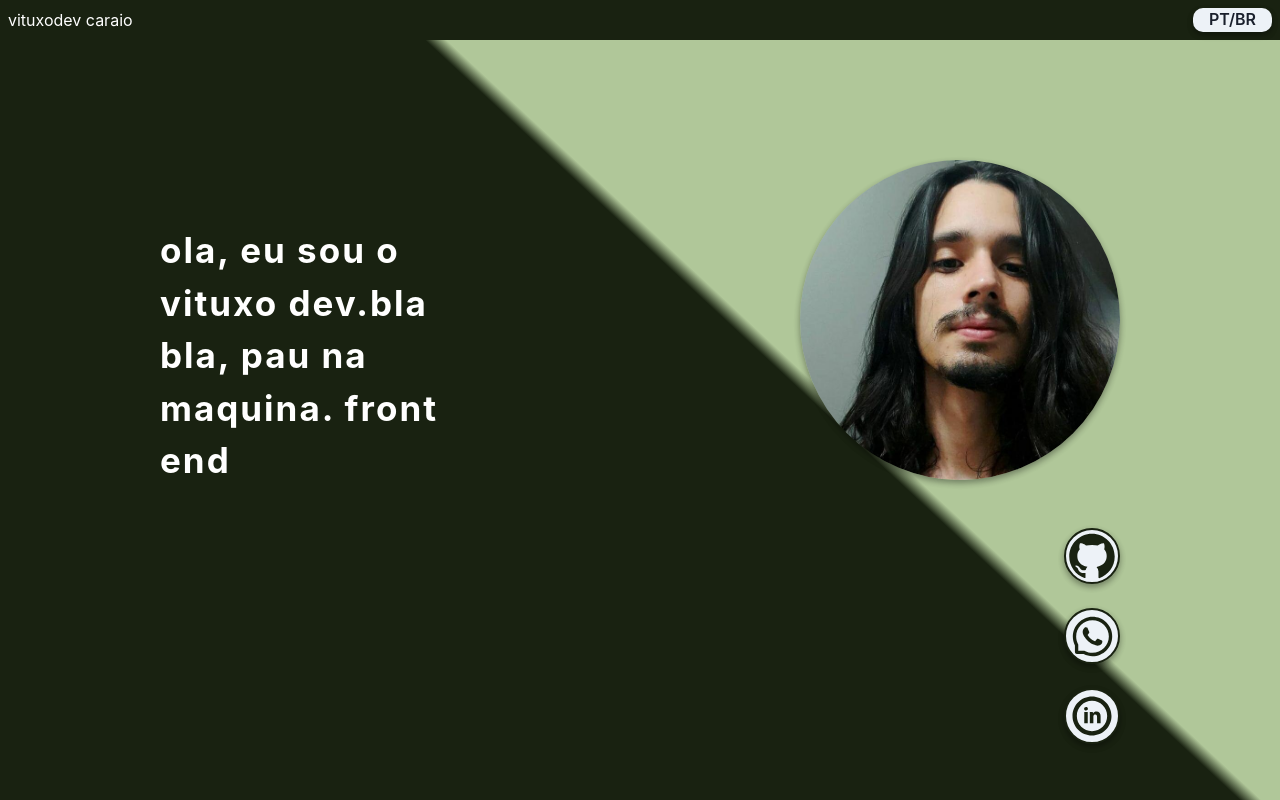
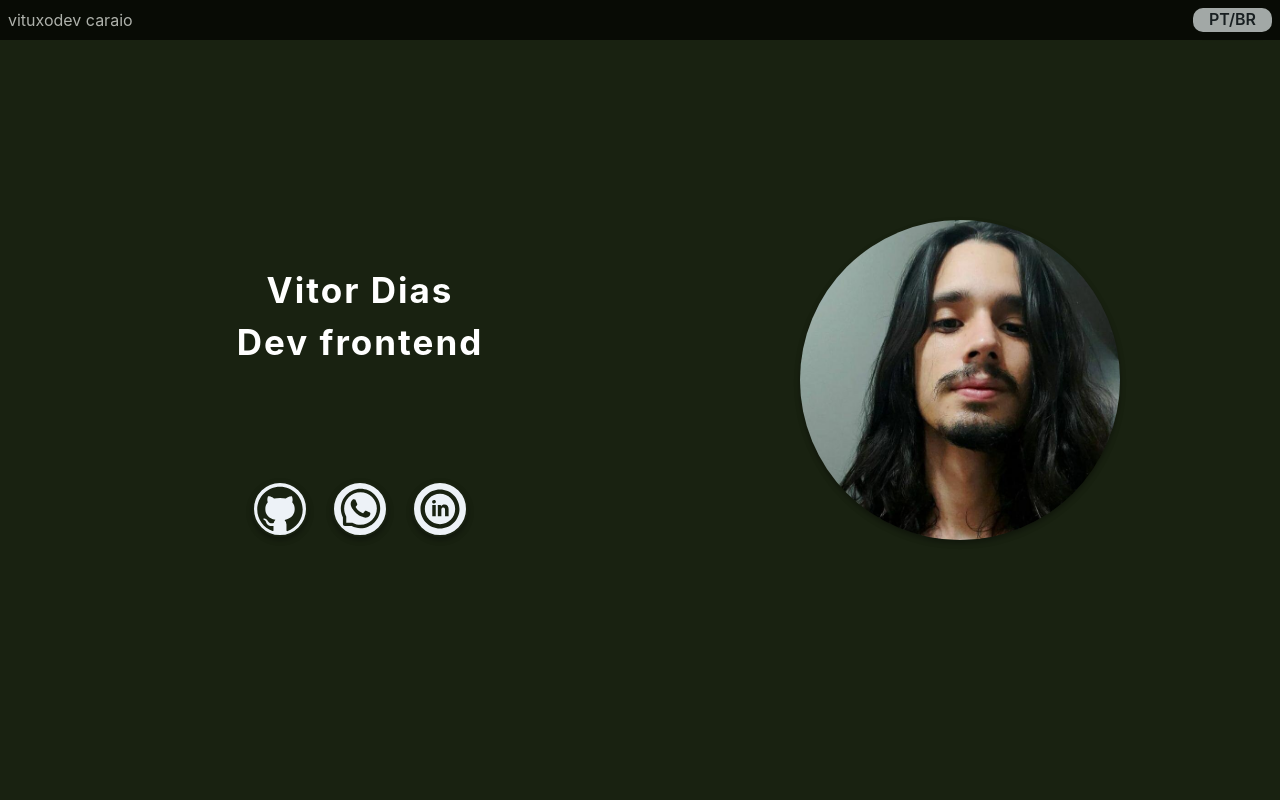
Before and after one commit to victorrdias/portfolio, a Next.js app: page / in a window 1280 px wide. Shown: the top 800 px of the page. Built offline with nearby package versions, Linux system fonts and the light colour scheme.

Commit message:
fix hero section

```diff
--- a/components/Header.tsx
+++ b/components/Header.tsx
@@ -6,12 +6,13 @@ const Header = () => {
     <Flex
       align="center"
       px="2"
-      bgColor="#192211"
+      bgColor="black"
       minH="5vh"
       w="100%"
       justify="space-between"
       position="fixed"
       zIndex={1}
+      opacity={0.65}
     >
       <Text color="white">vituxodev caraio</Text>
       <Button
--- a/components/Subhero.tsx
+++ b/components/Subhero.tsx
@@ -1,6 +1,6 @@
 import { Container, Flex, Text, Image } from "@chakra-ui/react";
 import React from "react";
-import SocialButtons from "./SocialButtons";
+import SocialButtons from "./socialButtons/SocialButtons";
 
 const Subhero = () => {
   return (
--- a/components/footer/Footer.tsx
+++ b/components/footer/Footer.tsx
@@ -1,6 +1,6 @@
 import React from "react";
 import { Flex, IconButton, Link, Text } from "@chakra-ui/react";
-import SocialButtons from "../SocialButtons";
+import SocialButtons from "../socialButtons/SocialButtons";
 import { AiFillGithub, AiOutlineWhatsApp } from "react-icons/ai";
 import { TiSocialLinkedinCircular } from "react-icons/ti";
 
--- a/components/hero/Hero.tsx
+++ b/components/hero/Hero.tsx
@@ -1,68 +1,77 @@
-import {
-  Flex,
-  Grid,
-  GridItem,
-  IconButton,
-  Image,
-  Text,
-} from "@chakra-ui/react";
+import { Flex, Grid, GridItem, Image, Text } from "@chakra-ui/react";
 import React from "react";
-import { AiFillGithub } from "react-icons/ai";
-import { IoLogoWhatsapp } from "react-icons/io";
-import { TiSocialLinkedinCircular } from "react-icons/ti";
-import SocialButtons from "../SocialButtons";
+import InvertedSocialButtons from "../socialButtons/invertedSocialButtons";
 
 const Hero = () => {
   return (
-    <Flex
-      minH="100vh"
-      minW="100vw"
-      w="100vw"
-      //background="linear-gradient(43deg, rgba(25,34,17,1) 48%, rgba(176,199,153,1) 100%)"
-      background="linear-gradient(43deg, rgba(25,34,17,1) 58%, rgba(176,199,153,1) 59%)"
-    >
-      {/* <Image
-        alt="bg"
-        src="/assets/bg-image.png.png"
-        position="absolute"
+    <Flex minH="100vh" minW="100vw" w="100vw" bgColor="#192211">
+      <Grid
+        templateColumns={{ base: "repeat(1,1fr)", md: "repeat(2,1fr)" }}
         w="100%"
-        minH="100%"
-        boxShadow="rgba(0, 0, 0, 0.16) 0px 3px 6px, rgba(0, 0, 0, 0.23) 0px 3px 6px;"
-        zIndex={-1}
-      /> */}
-
-      <Grid templateColumns="repeat(2,1fr)">
+      >
         <GridItem
           as={Flex}
           direction="column"
-          py={{ base: "14rem", md: "20rem", lg: "14rem" }}
           pl={{ base: "2rem", md: "6rem", lg: "8rem", xl: "10rem" }}
           pr={{ base: "0.5rem", md: "3rem", lg: "4rem", xl: "5rem" }}
-          gap="11rem"
+          gap="7rem"
+          justify="center"
+          w={{ base: "100vw", md: "100%" }}
         >
-          <Text
-            fontSize={{ base: "15", md: "25", lg: "30", xl: "35" }}
-            color="white"
-            fontWeight="bold"
-            letterSpacing={2}
+          <Flex direction="column" align="center">
+            <Text
+              fontSize={{ base: "15", md: "25", lg: "30", xl: "35" }}
+              color="white"
+              fontWeight="bold"
+              letterSpacing={2}
+            >
+              Vitor Dias
+            </Text>
+            <Text
+              fontSize={{ base: "15", md: "25", lg: "30", xl: "35" }}
+              color="white"
+              fontWeight="bold"
+              letterSpacing={2}
+            >
+              Dev frontend
+            </Text>
+          </Flex>
+          <Flex
+            direction="column"
+            align={{ base: "center", md: "center", lg: "center" }}
+            gap="5rem"
           >
-            ola, eu sou o vituxo dev.bla bla, pau na maquina. front end
-          </Text>
+            <Image
+              display={{ base: "flex", md: "none" }}
+              boxSize={{
+                base: "9rem",
+                md: "15rem",
+                lg: "20rem",
+                xl: "20rem",
+              }}
+              borderRadius="200"
+              alt="photo"
+              src="/assets/hero-img.png"
+              boxShadow="rgba(0, 0, 0, 0.16) 0px 3px 6px, rgba(0, 0, 0, 0.23) 0px 3px 6px;"
+            />
+            <InvertedSocialButtons />
+          </Flex>
         </GridItem>
 
         <GridItem
           as={Flex}
-          align="flex-end"
-          px={{ base: "8", md: "36", xl: "40" }}
-          pt={{ base: "8rem", md: "20rem", lg: "10rem" }}
+          align="center"
+          justify="center "
           direction="column"
           gap="12"
+          mb={{ base: "", md: "2.5rem", lg: "" }}
         >
           <Image
+            display={{ base: "none", md: "flex" }}
             boxSize={{
-              base: "6rem",
-              md: "8rem",
-              lg: "15rem",
+              base: "9rem",
+              md: "15rem",
+              lg: "20rem",
               xl: "20rem",
             }}
             borderRadius="200"
@@ -70,14 +79,6 @@ const Hero = () => {
             src="/assets/hero-img.png"
             boxShadow="rgba(0, 0, 0, 0.16) 0px 3px 6px, rgba(0, 0, 0, 0.23) 0px 3px 6px;"
           />
-
-          <Flex
-            pl={{ md: "2", lg: "23rem" }}
-            alignItems="center"
-            direction="column"
-          >
-            <SocialButtons />
-          </Flex>
         </GridItem>
       </Grid>
     </Flex>
--- a/components/skills.tsx
+++ b/components/skills.tsx
@@ -1,6 +1,6 @@
 import { Container, Flex, Text, Image } from "@chakra-ui/react";
 import React from "react";
-import SocialButtons from "./SocialButtons";
+import SocialButtons from "./socialButtons/SocialButtons";
 
 const Skills = () => {
   return (
--- /dev/null
+++ b/components/socialButtons/InvertedSocialButtons.tsx
@@ -0,0 +1,84 @@
+import { Flex, IconButton } from "@chakra-ui/react";
+import Link from "next/link";
+import React from "react";
+import { AiFillGithub, AiOutlineWhatsApp } from "react-icons/ai";
+import { TiSocialLinkedinCircular } from "react-icons/ti";
+
+const InvertedSocialButtons = () => {
+  return (
+    <Flex gap="6" alignItems="center">
+      <Link href="https://github.com/victorrdias">
+        <IconButton
+          color="#192211"
+          fontSize="60px"
+          aria-label="github"
+          icon={<AiFillGithub />}
+          boxSize={{
+            base: "2.5rem",
+            md: "3rem",
+            lg: "3rem",
+            xl: "3.5rem",
+          }}
+          borderRadius="50"
+          borderColor="#192211"
+          border="2px"
+          _hover={{
+            color: "#B0C799",
+            bgColor: "#192211",
+          }}
+          boxShadow="rgba(0, 0, 0, 0.16) 0px 3px 6px, rgba(0, 0, 0, 0.23) 0px 3px 6px;"
+        />
+      </Link>
+      <Link
+        href="
+https://wa.me/+5517991585836?text=Ol%C3%A1!%20Eu%20sou%20o%20Vitor,%20muito%20prazer!
+"
+      >
+        <IconButton
+          aria-label="whatsapp"
+          icon={<AiOutlineWhatsApp />}
+          boxSize={{
+            base: "2.5rem",
+            md: "3rem",
+            lg: "3rem",
+            xl: "3.5rem",
+          }}
+          borderRadius="50"
+          color="#192211"
+          fontSize="45px"
+          borderColor="#192211"
+          border="2px"
+          _hover={{
+            color: "#B0C799",
+            bgColor: "#192211",
+          }}
+          boxShadow="rgba(0, 0, 0, 0.16) 0px 3px 6px, rgba(0, 0, 0, 0.23) 0px 3px 6px;"
+        />
+      </Link>
+      <Link href="https://www.linkedin.com/feed/?trk=sem-ga_campid%3D12619604099_asid%3D122510712920_crid%3D509739556235_kw%3Dlinked_d%3Dc_tid%3Dkwd-103941963_n%3Dg_mt%3De_geo%3D20106_slid%3D">
+        <IconButton
+          aria-label="linkedin"
+          icon={<TiSocialLinkedinCircular />}
+          boxSize={{
+            base: "2.5rem",
+            md: "3rem",
+            lg: "3rem",
+            xl: "3.5rem",
+          }}
+          borderRadius="50"
+          color="#192211"
+          fontSize="60px"
+          borderColor="#192211"
+          border="2px"
+          _hover={{
+            color: "#B0C799",
+            bgColor: "#192211",
+          }}
+          boxShadow="rgba(0, 0, 0, 0.16) 0px 3px 6px, rgba(0, 0, 0, 0.23) 0px 3px 6px;"
+        />
+      </Link>
+    </Flex>
+  );
+};
+
+export default InvertedSocialButtons;
```
Also changed, not shown: components/socialButtons/SocialButtons.tsx (renamed from components/SocialButtons.tsx).
